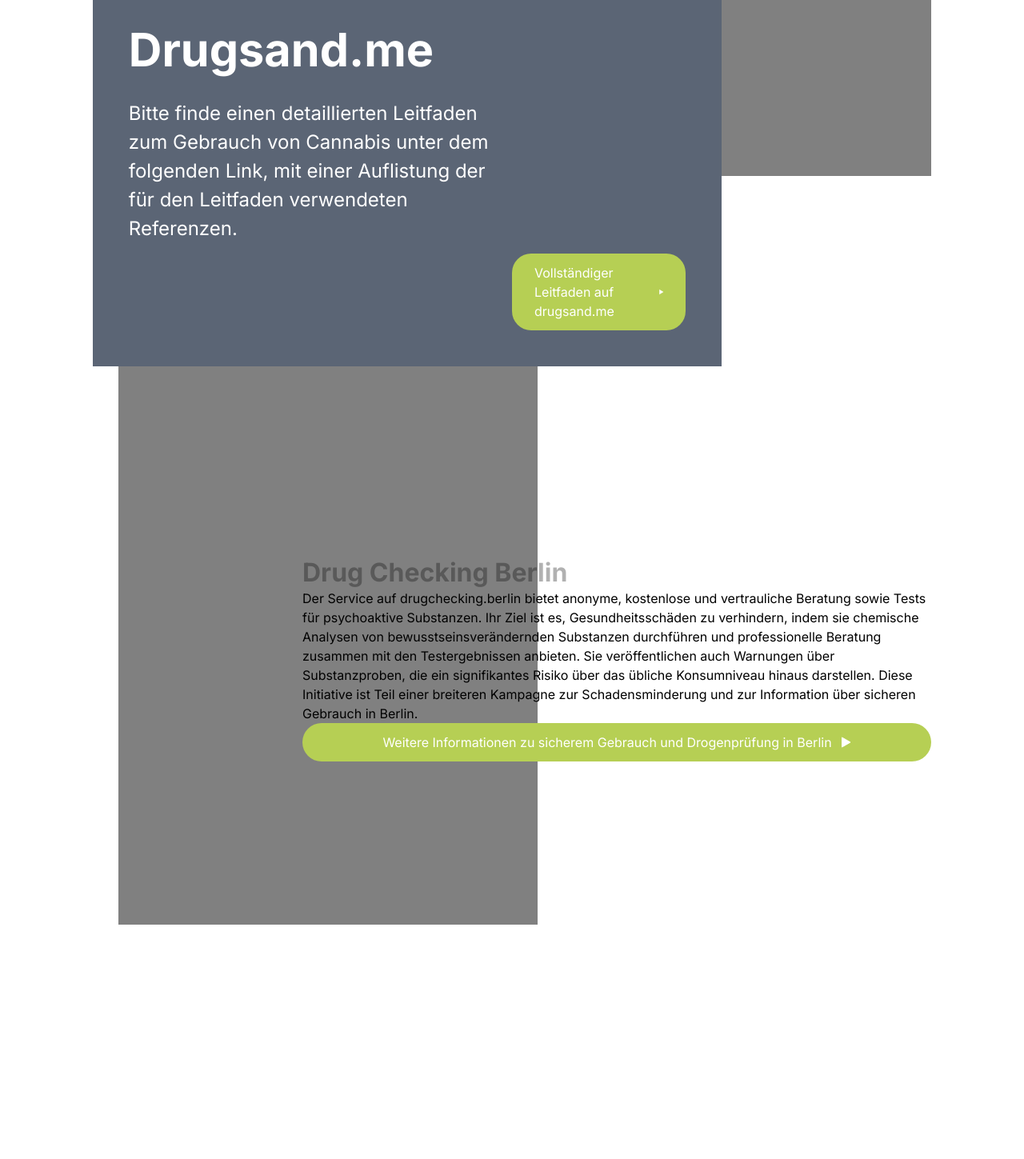
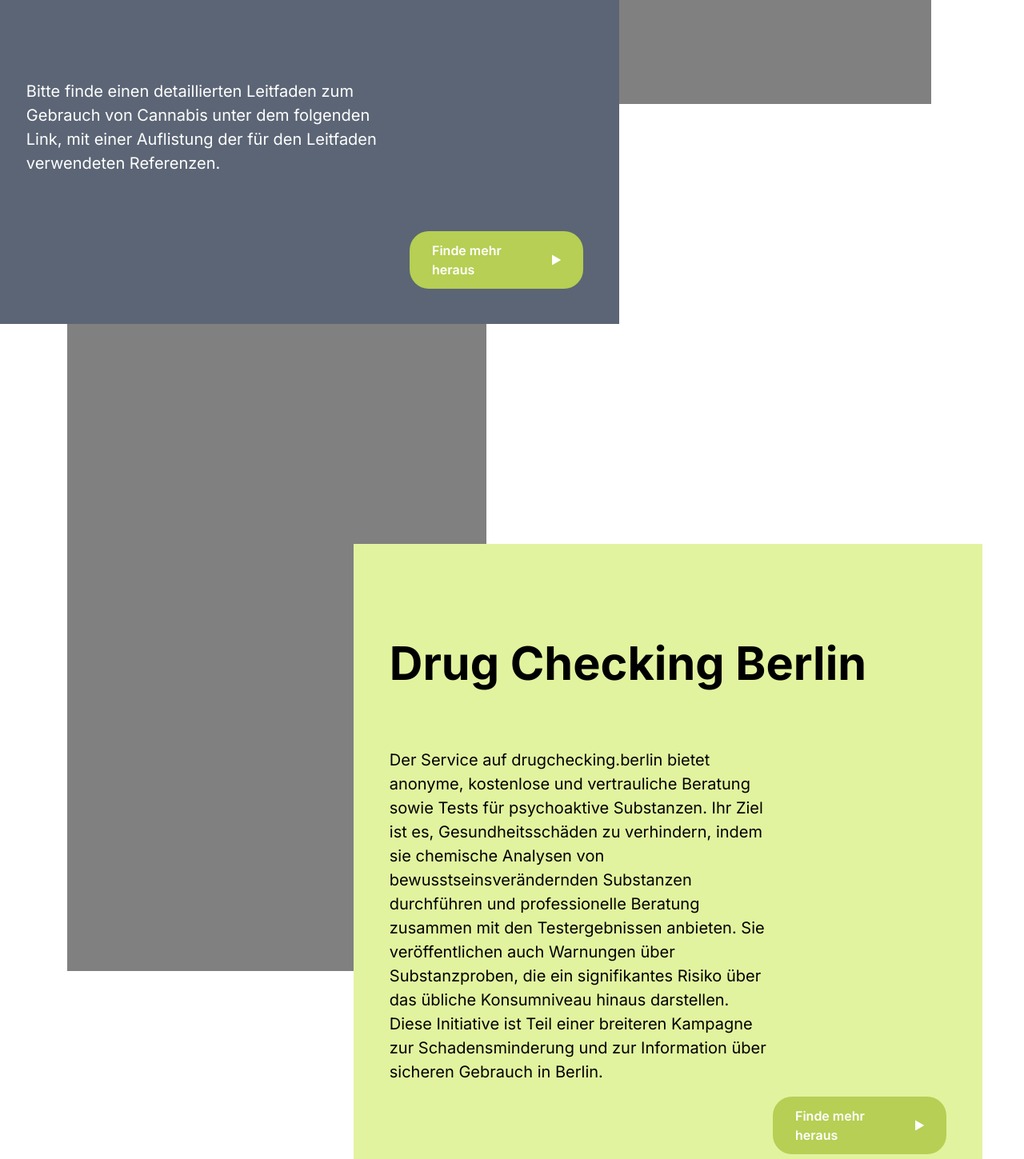
Before and after one commit to marcaufderheyde/cannabisclubsberlin.com, a Next.js app: page /de/harmreduction in a window 1280 px wide. Shown: the part 1201-2650 px from the top of the page at 80% size. Built offline with nearby package versions, Linux system fonts and the light colour scheme.

Commit message:
[CAN-50] Made Card Component Problem Make the info cards a reusable component. Solution - Move everything into card component - Refactor action button some more - Stylized cards Note

```diff
--- a/app/[locale]/harmreduction/harmreduction-card.tsx
+++ b/app/[locale]/harmreduction/harmreduction-card.tsx
@@ -1 +1,47 @@
-export default function HarmReductionCard() {}
+import ActionButton from '@/app/ui/Home/actionbutton';
+
+export default function HarmReductionCard({
+    title,
+    description,
+    href,
+    actionButtonText,
+    className,
+}: {
+    title: string;
+    description: string;
+    href: string;
+    actionButtonText: string;
+    className?: string;
+}) {
+    const cardGridStyle = {
+        display: 'grid',
+        gridTemplateColumns: 'subgrid',
+        gridTemplateRows: '1fr 2fr 0.5fr',
+        gridAutoFlow: 'row',
+    };
+
+    return (
+        <div
+            style={cardGridStyle}
+            className={
+                className + '  p-[2.8em] z-1 justify-items-start items-center'
+            }
+        >
+            <h2 className='font-bold text-4xl md:text-[3.6rem]  text-balance leading-tight col-start-1 col-end-4 row-start-1 row-end-2'>
+                {title}
+            </h2>
+            <p className='text-[1.25rem] font-normal  col-start-1 col-end-3 row-start-2 row-end-3'>
+                {description}
+            </p>
+            <ActionButton
+                backgroundColor={'#B6CF54'}
+                textColor={'#ffffff'}
+                href={href}
+                externalLink={true}
+                className='font-semibold col-start-3 col-end-4 row-start-3 row-end-4'
+            >
+                {actionButtonText}
+            </ActionButton>
+        </div>
+    );
+}
--- a/app/[locale]/harmreduction/harmreduction-content.tsx
+++ b/app/[locale]/harmreduction/harmreduction-content.tsx
@@ -2,6 +2,7 @@
 import ActionButton from '@/app/ui/Home/actionbutton';
 import { useLocale, useTranslations } from 'next-intl';
 import Image from 'next/image';
+import HarmReductionCard from './harmreduction-card';
 
 export default function HarmReductionContent() {
     const t = useTranslations('HarmReductionPage');
@@ -10,7 +11,7 @@
     const containerGridStyle = {
         display: 'grid',
         gridTemplateColumns: '1fr 1fr 1fr 1fr',
-        gridTemplateRows: '1fr 2fr 1fr 1fr 1fr 1fr 1fr 1fr 1fr',
+        gridTemplateRows: '1fr 1fr 1fr 1fr 1fr 1fr 1fr 1fr 1fr',
         gridAutoFlow: 'row',
     };
 
@@ -22,54 +23,36 @@
     };
 
     return (
-        <div className='md:gap-12 md:mt-30 lg:mt-16 relative'>
+        <div className='md:gap-12 md:mt-30 lg:mt-16 mb-36  relative'>
             <div style={containerGridStyle}>
                 <div className='grid col-start-1 col-end-4 row-start-1 row-end-3 bg-[rgba(182,207,84,0.17)] p-[2.8em] grid-cols-subgrid '>
                     <h1 className='font-bold text-4xl md:text-[3.6rem] text-balance leading-tight mb-6 row-start-1 row-end-1 col-start-1 col-end-3'>
                         {t('headline')}
                     </h1>
-                    <p className='row-start-2 row-end-2 col-start-1 col-end-3 mr-[4em]'>
-                        {t('headline_description')}
+                    <p className='text-[1.25rem] font-normal row-start-2 row-end-2 col-start-1 col-end-3 mr-[4em] self-start'>
+                        {t('headline_description_short')}
                     </p>
                 </div>
                 <div className='bg-[grey] col-start-3 col-end-5 row-start-2 row-end-5 z-[0] '>
                     Background
                 </div>
-                <div
-                    style={cardGridStyle}
-                    className='bg-[#5B6575] col-start-1 col-end-4 row-start-4 row-end-6 z-[0] p-[2.8em] text-white left-[1em]'
-                >
-                    <h2 className='font-bold text-4xl md:text-[3.6rem]  text-balance leading-tight col-start-1 col-end-4 row-start-1 row-end-2'>
-                        Drugsand.me
-                    </h2>
-                    <p className='text-[1.5rem] col-start-1 col-end-3 row-start-2 row-end-3'>
-                        {t('headline_subdescription')}
-                    </p>
-                    <ActionButton
-                        backgroundColor={'#B6CF54'}
-                        textColor={'#ffffff'}
-                        href={`https://www.drugsand.me/drugs/cannabis/`}
-                        externalLink={true}
-                        className='col-start-3 col-end-4 row-start-3 row-end-4'
-                    >
-                        {t('drugs_and_me_button')}
-                    </ActionButton>
-                </div>
-                <div className='bg-[grey] col-start-1 col-end-3 row-start-6 row-end-9 z-[-1] relative right-[-2em] top-[-1em]'></div>
-                <div className='col-start-2 col-end-5 row-start-7 row-end-10'>
-                    <h2 className='font-bold text-4xl md:text-[2rem] opacity-[0.3] text-balance leading-tight'>
-                        Drug Checking Berlin
-                    </h2>
-                    <p>{t('drug_checking_berlin')}</p>
-                    <ActionButton
-                        backgroundColor={'#B6CF54'}
-                        textColor={'#ffffff'}
-                        href={`https://drugchecking.berlin/`}
-                        externalLink={true}
-                    >
-                        {t('drug_checking_button')}
-                    </ActionButton>
-                </div>
+                <HarmReductionCard
+                    title='Drugsand.me'
+                    description={t('headline_subdescription')}
+                    href={`https://www.drugsand.me/drugs/cannabis/`}
+                    actionButtonText={t('drugs_and_me_button')}
+                    className='bg-[#5B6575] col-start-1 col-end-4 row-start-4 row-end-6 z-[0] text-white left-[-8em] relative'
+                />
+
+                <div className='bg-[grey] col-start-1 col-end-3 row-start-6 row-end-9 z-[-1] relative left-[-2em] top-[-1em]'></div>
+
+                <HarmReductionCard
+                    title='Drug Checking Berlin'
+                    description={t('drug_checking_berlin')}
+                    href={`https://drugchecking.berlin/`}
+                    actionButtonText={t('drug_checking_button')}
+                    className='bg-[#E2F39F] text-black col-start-2 col-end-5 row-start-7 row-end-10 right-[-4em] relative'
+                />
             </div>
         </div>
     );
--- a/messages/de.json
+++ b/messages/de.json
@@ -184,10 +184,11 @@
     "HarmReductionPage": {
         "headline": "Schadensminderung",
         "headline_description": "Die Schadensminderung im Zusammenhang mit dem Konsum von Cannabis erkennt die potenziellen Vorteile der Substanz an und spricht gleichzeitig die Risiken an, die mit ihrem Gebrauch verbunden sind. Cannabis wird für seine therapeutischen Effekte geschätzt, einschließlich Schmerzlinderung, Verringerung von Angstzuständen und seiner Fähigkeit, Symptome verschiedener medizinischer Zustände zu mildern. Die Schadensminderung betont jedoch die Bedeutung des Verständnisses und der Minderung der Risiken, die mit dem Konsum von Cannabis verbunden sind, wie etwa potenzielle Abhängigkeit, beeinträchtigte kognitive und motorische Funktionen und die Auswirkungen auf die psychische Gesundheit, insbesondere bei jungen Nutzern. Strategien beinhalten die Förderung von Bildung über sichere Konsumpraktiken, die Ermutigung zur Mäßigung und die Unterstützung von Forschung zu den positiven und negativen Effekten des Cannabiskonsums. Dieser ausgewogene Ansatz zielt darauf ab, die öffentliche Gesundheit zu schützen und gleichzeitig die Vorteile der Substanz anzuerkennen.",
+        "headline_description_short": "Die Schadensminderung im Zusammenhang mit dem Konsum von Cannabis erkennt die potenziellen Vorteile der Substanz an und spricht gleichzeitig die Risiken an, die mit ihrem Gebrauch verbunden sind.",
         "headline_subdescription": "Bitte finde einen detaillierten Leitfaden zum Gebrauch von Cannabis unter dem folgenden Link, mit einer Auflistung der für den Leitfaden verwendeten Referenzen.",
-        "drugs_and_me_button": "Vollständiger Leitfaden auf drugsand.me",
+        "drugs_and_me_button": "Finde mehr heraus",
         "drug_checking_berlin": "Der Service auf drugchecking.berlin bietet anonyme, kostenlose und vertrauliche Beratung sowie Tests für psychoaktive Substanzen. Ihr Ziel ist es, Gesundheitsschäden zu verhindern, indem sie chemische Analysen von bewusstseinsverändernden Substanzen durchführen und professionelle Beratung zusammen mit den Testergebnissen anbieten. Sie veröffentlichen auch Warnungen über Substanzproben, die ein signifikantes Risiko über das übliche Konsumniveau hinaus darstellen. Diese Initiative ist Teil einer breiteren Kampagne zur Schadensminderung und zur Information über sicheren Gebrauch in Berlin.",
-        "drug_checking_button": "Weitere Informationen zu sicherem Gebrauch und Drogenprüfung in Berlin"
+        "drug_checking_button": "Finde mehr heraus"
     },
     "ImprintPage": {
         "headline": "Impressum",
--- a/messages/en.json
+++ b/messages/en.json
@@ -184,10 +184,11 @@
     "HarmReductionPage" : {
         "headline": "Harm Reduction",
         "headline_description": "Harm reduction related to cannabis usage recognizes the substance's potential benefits while also addressing the risks associated with its use. Cannabis has been celebrated for its therapeutic effects, including pain relief, reduction in anxiety, and its ability to mitigate symptoms of various medical conditions. However, harm reduction emphasizes the importance of understanding and mitigating the risks linked to cannabis consumption, such as potential dependency, impaired cognitive and motor functions, and the impact on mental health, particularly in young users. Strategies include promoting education on safe consumption practices, encouraging moderation, and supporting research into both the positive and adverse effects of cannabis use. This balanced approach aims to protect public health while acknowledging the substance's benefits.",
+        "headline_description_short": "Harm reduction related to cannabis usage recognizes the substance's potential benefits while also addressing the risks associated with its use.",
         "headline_subdescription" : "Please find a detailed guide to the use of cannabis at the following link, with a list of references used for the guide.",
-        "drugs_and_me_button": "Full guide on Drugsand.me",
+        "drugs_and_me_button": "Find out more",
         "drug_checking_berlin" : "The service offered at drugchecking.berlin provides anonymous, free, and confidential advice and testing for psychoactive substances. Their aim is to prevent health damage by conducting chemical analyses of mind-altering substances and offering professional advice alongside the test results. They also publish warnings about substance samples that pose significant risks beyond the usual level of consumption. This initiative is part of a broader harm reduction and safe usage information campaign in Berlin.",
-        "drug_checking_button": "More information on safe usage and drug checking in Berlin"
+        "drug_checking_button": "Find out more"
     },
     "ImprintPage": {
         "headline": "Imprint",
```
